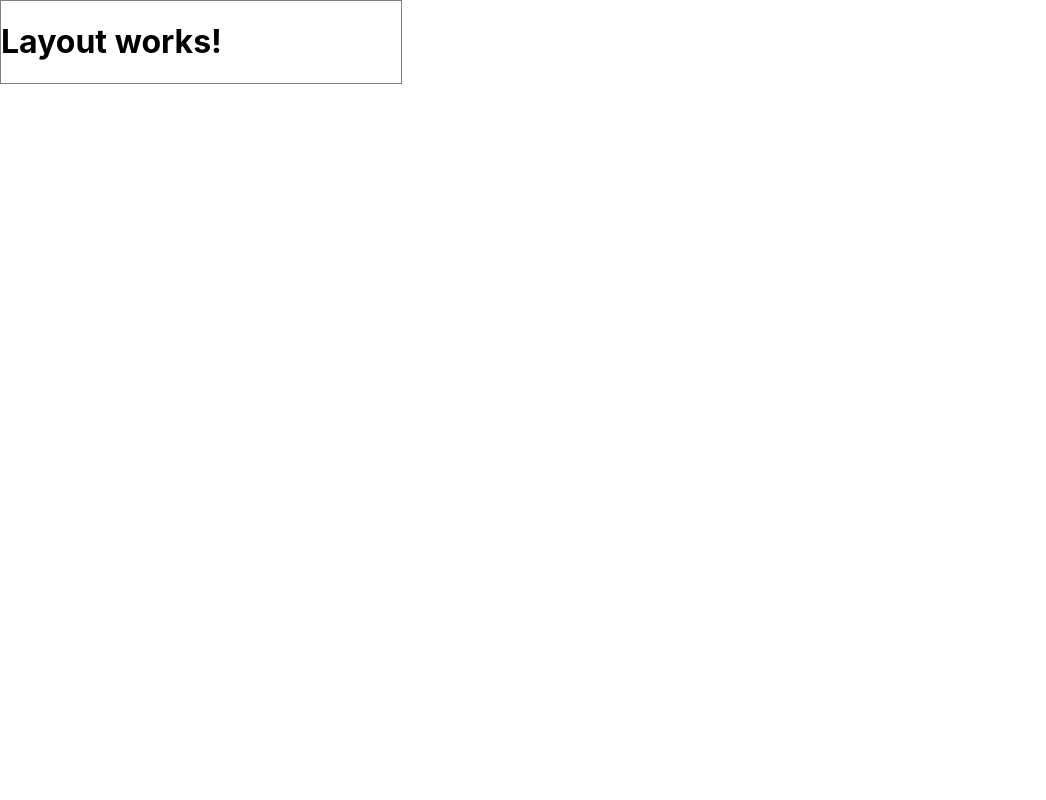
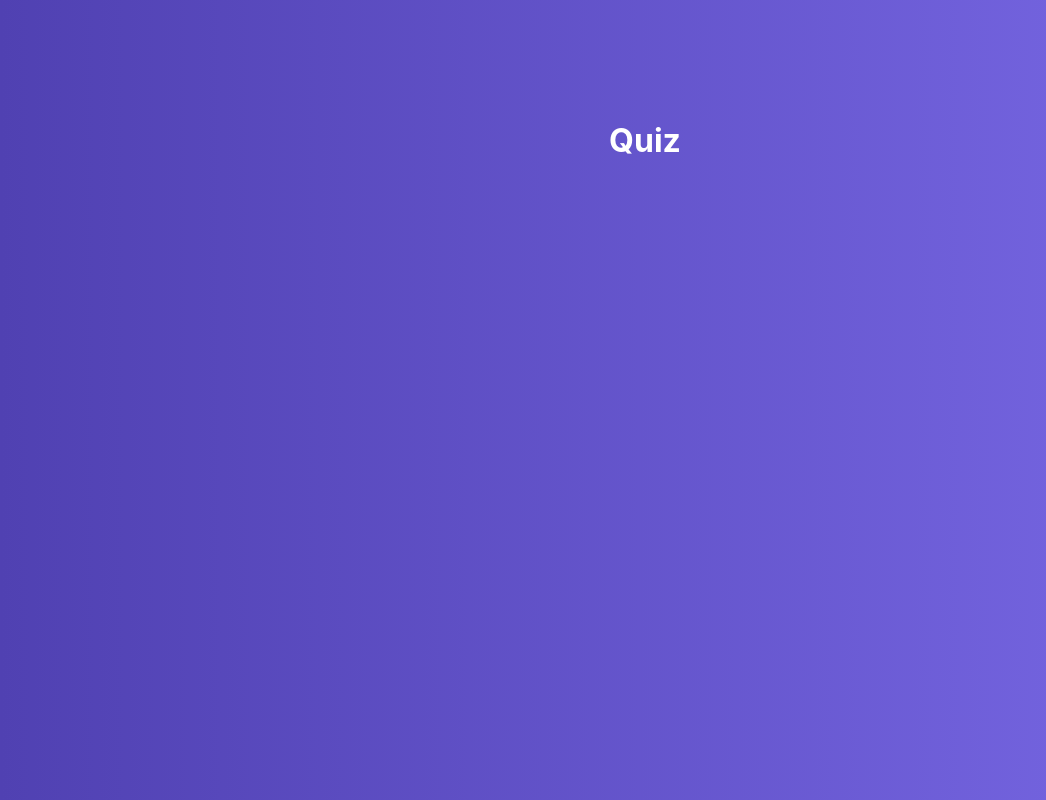
Before and after one commit to ko1p/react-practise, a React app: page / in a window 1280 px wide. Shown: the whole page, without its empty margins (0-1046 px from the left). Built offline with nearby package versions, Linux system fonts and the light colour scheme.

Commit message:
create Quiz component

```diff
--- a/src/App.js
+++ b/src/App.js
@@ -1,14 +1,13 @@
 import React from 'react';
 import Layout from './hoc/Layout/Layout'
+import Quiz from './containers/Quiz/Quiz'
 
 function App() {
   return (
     <div className="App">
 
       <Layout>
-        <div style={{width: 400, border: '1px solid grey'}}>
-          <h1>Layout works!</h1>
-        </div>
+          <Quiz />
       </Layout>
 
     </div>
--- /dev/null
+++ b/src/containers/Quiz/Quiz.js
@@ -0,0 +1,19 @@
+import React from 'react'
+import classes from './Quiz.module.css'
+
+class Quiz extends React.Component {
+
+    state = {
+        quiz: []
+    }
+
+    render() {
+        return(
+            <div className={classes.Quiz}>
+                <h1>Quiz</h1>
+            </div>
+        )
+    }
+}
+
+export default Quiz
--- /dev/null
+++ b/src/containers/Quiz/Quiz.module.css
@@ -0,0 +1,13 @@
+.Quiz {
+    display: flex;
+    justify-content: center;
+    padding-top: 100px;
+    flex-grow: 1;
+    width: 100%;
+    background: linear-gradient(90deg, #5041b2 0%, #7969e6 100%);
+}
+
+.Quiz h1 {
+    color: white;
+    margin-left: 10px;
+}
```
Also changed, not shown: src/components/ActiveQuize/ActiveQuize.css (added), src/components/ActiveQuize/ActiveQuize.js (added).
